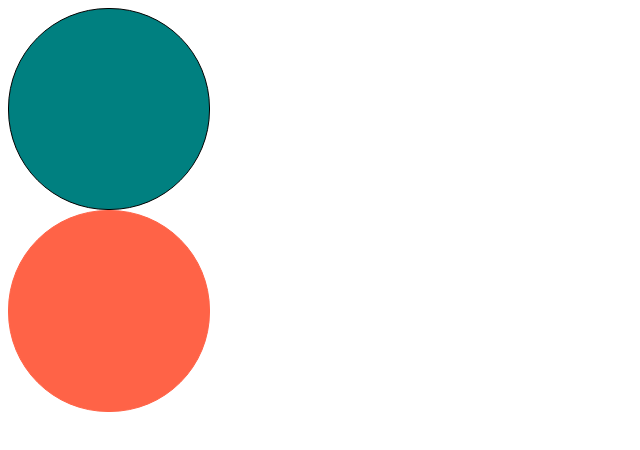
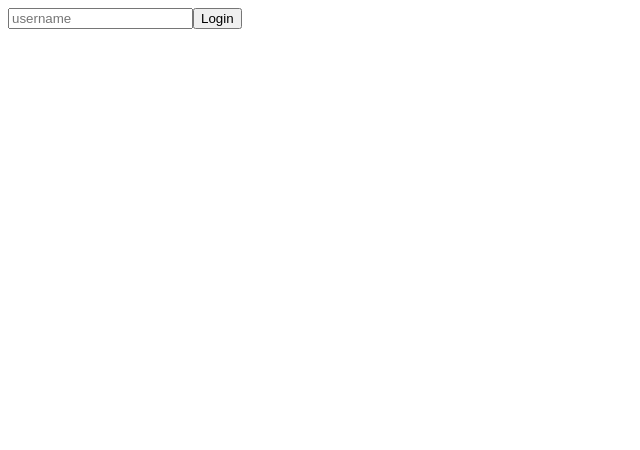
Before and after one commit to RJ-Stony/react-master, a React (Create React App) app: page / in a window 1280 px wide. Shown: the top 450 px of the page, without its empty margins (0-640 px from the left). Built offline with nearby package versions, Linux system fonts and the light colour scheme.

Commit message:
Update: useState & TS

```diff
--- a/src/App.tsx
+++ b/src/App.tsx
@@ -1,10 +1,28 @@
-import Circle from './Circle';
+import { useState } from 'react';
 
 function App() {
+  const [value, setValue] = useState('');
+  const onChange = (event: React.FormEvent<HTMLInputElement>) => {
+    const {
+      currentTarget: { value },
+    } = event;
+    setValue(value);
+  };
+  const onSubmit = (event: React.FormEvent<HTMLFormElement>) => {
+    event.preventDefault();
+    console.log('hello', value);
+  };
   return (
     <div>
-      <Circle borderColor="black" bgColor="teal" />
-      <Circle bgColor="tomato" text="i'm here" />
+      <form onSubmit={onSubmit}>
+        <input
+          value={value}
+          onChange={onChange}
+          type="text"
+          placeholder="username"
+        />
+        <button>Login</button>
+      </form>
     </div>
   );
 }
--- a/src/Circle.tsx
+++ /dev/null
@@ -1,36 +0,0 @@
-import styled from 'styled-components';
-
-interface ContainerProps {
-  bgColor: string;
-  borderColor: string;
-}
-
-const Container = styled.div<ContainerProps>`
-  width: 200px;
-  height: 200px;
-  background-color: ${(props) => props.bgColor};
-  border-radius: 100px;
-  border: 1px solid ${(props) => props.borderColor};
-`;
-
-interface CircleProps {
-  bgColor: string;
-  borderColor?: string;
-  text?: string;
-}
-
-function Circle({ bgColor, borderColor }: CircleProps) {
-  return <Container bgColor={bgColor} borderColor={borderColor ?? bgColor} />;
-}
-
-export default Circle;
-
-interface PlayerShape {
-  name: string;
-  age: number;
-}
-
-const sayHello = (playerObj: PlayerShape) =>
-  `Hello ${playerObj.name} you are ${playerObj.age} years old.`;
-
-sayHello({ name: 'JS', age: 27 });
```
Also changed, not shown: src/styled.d.ts (added).
